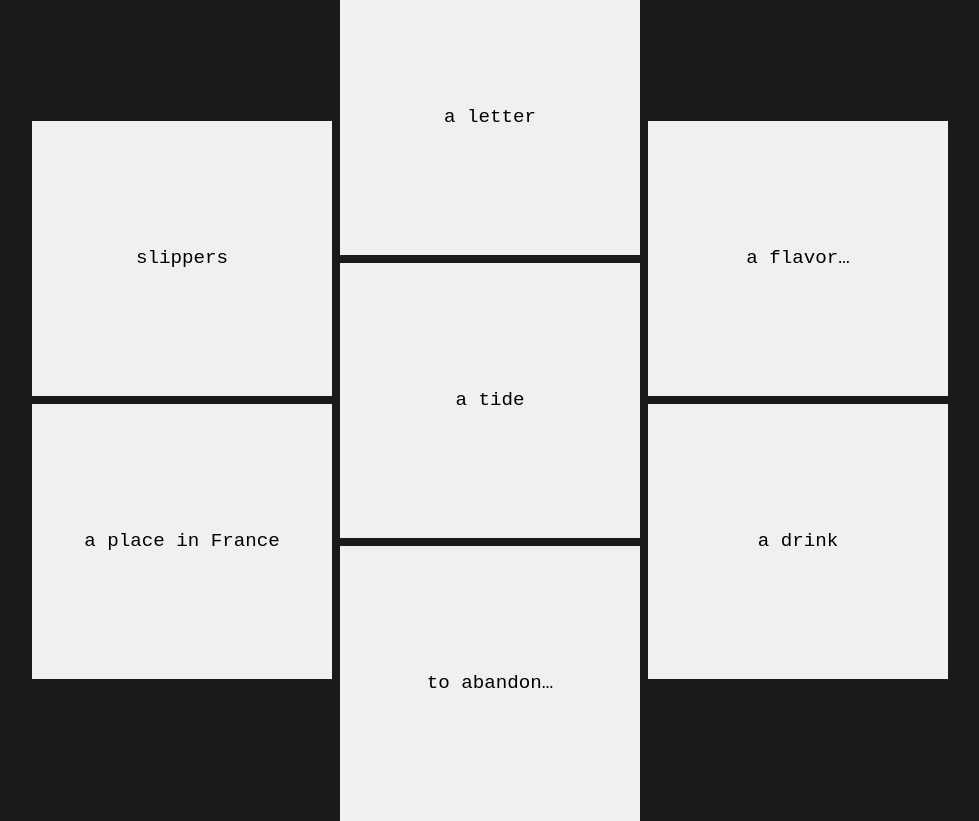
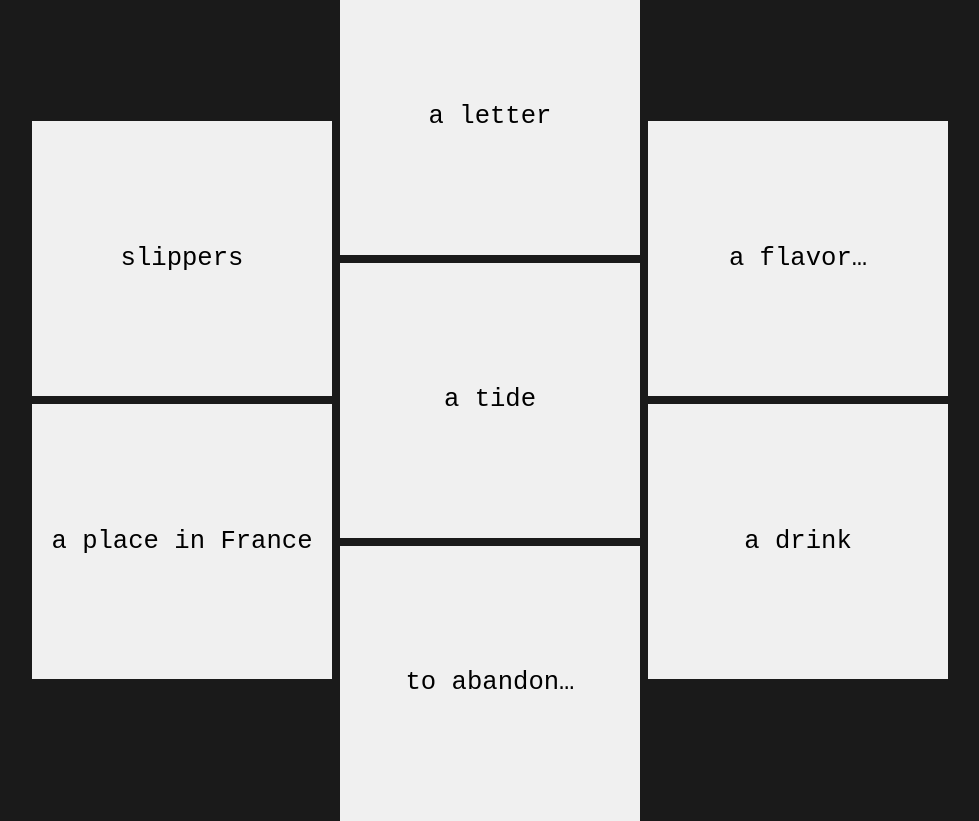
Before and after one commit to spoonfloor/lexichromb, a React (Vite) app: page / in a window 1280 px wide. Shown: the whole page, without its empty margins (150-1129 px from the left). Built offline with nearby package versions, Linux system fonts and the light colour scheme; a web font is replaced by a local one.

Commit message:
Added layout scaling

```diff
--- a/src/App.css
+++ b/src/App.css
@@ -1,3 +1,12 @@
+:root {
+  --cell-width: 300px;
+  --cell-height: 275px;
+  --col-gap: 8px; /* vertical spacing */
+  --row-gap: 8px; /* horizontal spacing */
+  --font-size: 1.6rem;
+  --line-height: 1.4;
+}
+
 body,
 html,
 #root {
@@ -12,24 +21,43 @@ html,
   box-sizing: border-box;
 }
 
-.app {
+.app-root {
+  height: 100vh;
+  width: 100vw;
+  display: flex;
+  align-items: center;
+  justify-content: center;
+  padding: 8px; /* this padding controls your margin; hook reads it */
+  box-sizing: border-box;
+  background: hsl(0, 0%, 10%); /* keep your dark background */
+}
+
+.wrapper {
   display: flex;
   justify-content: center;
   align-items: center;
-  height: 100vh;
-  width: 100vw;
-  gap: 8px;
+  transform-origin: center center;
+  /* background: lightblue;  */
 }
 
 .column {
   display: flex;
   flex-direction: column;
-  gap: 8px;
+  gap: var(--col-gap);
+  width: var(--cell-width); /* match the cell */
+  justify-content: center;
+}
+
+.row {
+  display: flex;
+  gap: var(--row-gap);
+  height: 100%;
+  transform-origin: center center;
 }
 
 .cell {
-  height: 275px;
-  width: 300px;
+  width: var(--cell-width);
+  height: var(--cell-height);
   background: white;
 
   display: flex;
@@ -37,13 +65,13 @@ html,
   justify-content: center;
   align-items: center;
 
-  font-size: 1.2rem;
+  font-size: var(--font-size);
   font-family: 'Red Hat Mono', monospace;
 
   user-select: none;
   text-align: center;
   padding: 0 12px;
-  line-height: 1.4;
+  line-height: var(--line-height);
   text-transform: none;
 
   position: relative;
@@ -89,8 +117,8 @@ html,
 .hover-input {
   padding: 8px 12px;
   border: none;
-  border-radius: 999px;
-  font-size: 1.2rem;
+  border-radius: 99px;
+  font-size: var(--font-size);
   font-family: 'Red Hat Mono', monospace;
   background: rgba(255, 255, 255, 0.88);
   outline: none;
@@ -110,5 +138,5 @@ html,
   color: white;
 }
 .hint-icon {
-  font-size: 2rem;
+  font-size: 3rem;
 }
--- a/src/App.jsx
+++ b/src/App.jsx
@@ -1,42 +1,27 @@
-import React, { useState, useEffect } from 'react';
+import React, { useState, useEffect, useRef } from 'react';
 import Cell from './Cell';
 import './App.css';
 import puzzleData from './data/puzzleData.json';
+import useScaleToFit from './hooks/useScaleToFit';
 
 const DEFAULT_BG = '#f0f0f0';
 
 function App() {
-  /* -------------------------------------------------------------
-   * 1️⃣  Which level are we on?
-   * ------------------------------------------------------------- */
+  const wrapperRef = useRef(null); // the blue container
+  useScaleToFit(wrapperRef);
+
   const [currentLevelIdx, setCurrentLevelIdx] = useState(0);
-
-  /* -------------------------------------------------------------
-   * 2️⃣  Per‑level data (extracted from the JSON)
-   * ------------------------------------------------------------- */
   const [hints1, setHints1] = useState([]);
   const [hints2, setHints2] = useState([]);
   const [solutions, setSolutions] = useState([]);
   const [colors, setColors] = useState({});
   const [textContrast, setTextContrast] = useState({});
-
-  /* -------------------------------------------------------------
-   * 3️⃣  Click‑count tracking (one entry per cell)
-   *
-   *    IMPORTANT: initialise it with the correct length so the
-   *    array is never empty on the first render.
-   * ------------------------------------------------------------- */
   const initialCounts = Array(puzzleData.levels[0].solutions.text.length).fill(
     0
   );
   const [clickCounts, setClickCounts] = useState(initialCounts);
-
-  /* -------------------------------------------------------------
-   * 4️⃣  Load a level from the JSON into component state
-   * ------------------------------------------------------------- */
   const loadLevel = (idx) => {
     const level = puzzleData.levels[idx];
-
     setHints1(level.hints[0]);
     setHints2(level.hints[1]);
     setSolutions(level.solutions.text);
@@ -47,17 +32,10 @@ function App() {
     setClickCounts(Array(level.solutions.text.length).fill(0));
   };
 
-  /* -------------------------------------------------------------
-   * 5️⃣  Initialise the first level when the component mounts
-   * ------------------------------------------------------------- */
   useEffect(() => {
     loadLevel(currentLevelIdx);
-    // eslint-disable-next-line react-hooks/exhaustive-deps
   }, []); // run only once
 
-  /* -------------------------------------------------------------
-   * 6️⃣  Handlers for clicks / hints / correct guesses
-   * ------------------------------------------------------------- */
   const handleCellClick = (index) => {
     setClickCounts((prev) =>
       prev.map((c, i) => (i === index ? Math.min(c + 1, 5) : c))
@@ -74,29 +52,13 @@ function App() {
     setClickCounts((prev) => prev.map((c, i) => (i === index ? 5 : c)));
   };
 
-  /* -------------------------------------------------------------
-   * 7️⃣  Utility for text colour based on contrast
-   * ------------------------------------------------------------- */
   const getTextColor = (contrast) => (contrast === 'light' ? '#fff' : '#000');
 
-  /* -------------------------------------------------------------
-   * 8️⃣  Split hints into the three columns you originally used
-   * ------------------------------------------------------------- */
   const columns = [hints1.slice(0, 2), hints1.slice(2, 5), hints1.slice(5, 7)];
 
-  /* -------------------------------------------------------------
-   * 9️⃣  Is the current level solved?
-   *
-   *   Guard against the empty‑array case by checking length first.
-   * ------------------------------------------------------------- */
   const isLevelComplete =
     clickCounts.length > 0 && clickCounts.every((c) => c === 5);
 
-  /* -------------------------------------------------------------
-   * 🔟  React to a completed level:
-   *     • show alert (synchronous)
-   *     • advance to next level (wrap around)
-   * ------------------------------------------------------------- */
   useEffect(() => {
     if (!isLevelComplete) return; // not finished yet
 
@@ -111,11 +73,10 @@ function App() {
     loadLevel(nextIdx);
   }, [isLevelComplete, currentLevelIdx]);
 
-  /* -------------------------------------------------------------
-   * 11️⃣  Render the grid of cells
-   * ------------------------------------------------------------- */
   return (
-    <div className='app'>
+    <div className='app-root'>
+      <div className='wrapper' ref={wrapperRef}>
+        <div className='row'>
           {columns.map((columnHints, colIndex) => (
             <div key={colIndex} className='column'>
               {columnHints.map((hint, idx) => {
@@ -149,6 +110,8 @@ function App() {
             </div>
           ))}
         </div>
+      </div>
+    </div>
   );
 }
 
--- /dev/null
+++ b/src/hooks/useScaleToFit.js
@@ -0,0 +1,59 @@
+// src/hooks/useScaleToFit.js
+import { useEffect } from 'react';
+
+export default function useScaleToFit(wrapperRef) {
+  useEffect(() => {
+    const wrapper = wrapperRef.current;
+    if (!wrapper) return;
+
+    const parent = wrapper.parentElement;
+    const computed = window.getComputedStyle(parent);
+    const padLeft = parseFloat(computed.paddingLeft) || 0;
+    const padRight = parseFloat(computed.paddingRight) || 0;
+    const padTop = parseFloat(computed.paddingTop) || 0;
+    const padBottom = parseFloat(computed.paddingBottom) || 0;
+
+    const marginX = padLeft + padRight;
+    const marginY = padTop + padBottom;
+
+    function measureNaturalSize() {
+      const prevTransform = wrapper.style.transform;
+      wrapper.style.transform = 'none';
+      const rect = wrapper.getBoundingClientRect();
+      wrapper.style.transform = prevTransform;
+      return { naturalWidth: rect.width, naturalHeight: rect.height };
+    }
+
+    let rafId = null;
+
+    function scaleBox() {
+      const { naturalWidth, naturalHeight } = measureNaturalSize();
+      const availableWidth = window.innerWidth - marginX;
+      const availableHeight = window.innerHeight - marginY;
+
+      const scale = Math.min(
+        availableWidth / naturalWidth,
+        availableHeight / naturalHeight,
+        1
+      );
+
+      wrapper.style.transform = `scale(${scale})`;
+    }
+
+    function onResize() {
+      if (rafId) cancelAnimationFrame(rafId);
+      rafId = requestAnimationFrame(scaleBox);
+    }
+
+    window.addEventListener('resize', onResize);
+    window.addEventListener('orientationchange', onResize);
+
+    scaleBox();
+
+    return () => {
+      window.removeEventListener('resize', onResize);
+      window.removeEventListener('orientationchange', onResize);
+      if (rafId) cancelAnimationFrame(rafId);
+    };
+  }, [wrapperRef]);
+}
```
Lines whose indentation alone changed are shown as unchanged.
